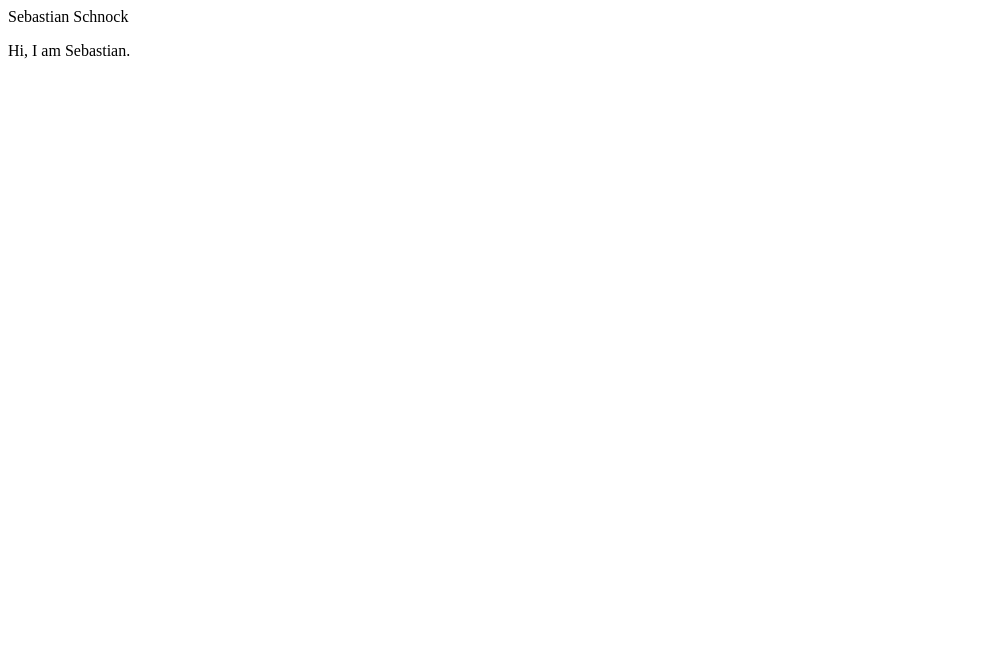
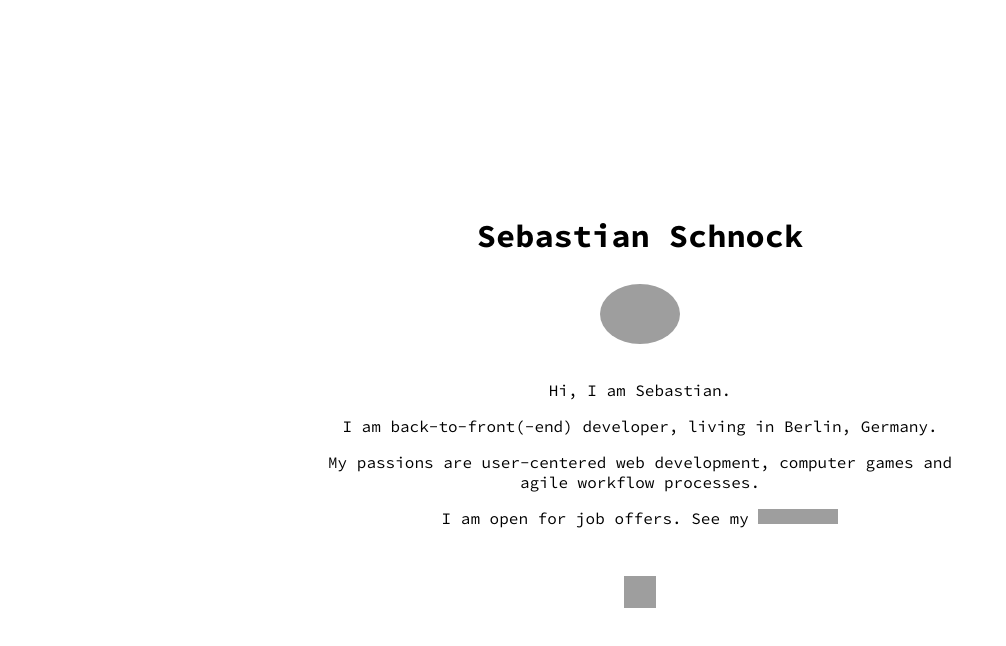
Before and after one commit to sebastianschnock/sebastianschnock.github.io, a plain HTML site: page index.html in a window 1280 px wide. Shown: the whole page, without its empty margins (0-1006 px from the left). Drawn offline with Linux system fonts and the light colour scheme; grey boxes are pictures that could not be loaded.

Commit message:
First draft

```diff
--- a/index.html
+++ b/index.html
@@ -1,20 +1,48 @@
 <!DOCTYPE html>
-<html lang="en">
+<html lang='en'>
 <head>
-    <meta charset="UTF-8">
+    <meta charset='UTF-8'>
     <title>Sebastian Schnock</title>
+    <link rel='stylesheet' href='main.css' />
 </head>
 <body>
 
-    <header>Sebastian Schnock</header>
+    <section class='main-content'>
 
-    <section class="introduction">
+        <header class='main-header'>Sebastian Schnock</header>
 
-        <p>
-            Hi, I am Sebastian.
-        </p>
+        <section class='introduction'>
+
+            <img src='https://avatars2.githubusercontent.com/u/9643485'
+                 alt='Sebastian Schnock'
+                 class='avatar-image' />
+
+            <p>
+                Hi, I am Sebastian.
+            </p>
+
+            <p>
+                I am back-to-front(-end) developer, living in Berlin, Germany.
+            </p>
+
+            <p>
+                My passions are user-centered web development, computer games and
+                agile workflow processes.
+            </p>
+
+            <p>
+                I am open for job offers. See my
+                <a href='http://www.xing.com/profile/Sebastian_Schnock' target='_blank' rel='me'><img src='http://www.xing.com/img/buttons/14_en_btn.gif' width='80' height='15' alt='Sebastian Schnock'></a>
+            </p>
+
+            <div class='github-link'>
+                <a href='https://github.com/sebastianschnock'></a>
+            </div>
+        </section>
+
 
     </section>
 
+
 </body>
 </html>
--- /dev/null
+++ b/main.css
@@ -0,0 +1,86 @@
+/*******************************************************************************
+
+    Base styles
+
+*******************************************************************************/
+
+
+
+html {
+    height: 100%;
+}
+
+body {
+    position: relative;
+    height: 100%;
+    font-family: 'SourceCodePro';
+}
+
+
+
+
+
+/*******************************************************************************
+
+    Fonts
+
+*******************************************************************************/
+
+
+
+@font-face {
+  font-family: SourceCodePro;
+  src: url('assets/fonts/SourceCodePro-Regular.otf');
+}
+@font-face {
+  font-family: SourceCodePro;
+  src: url('assets/fonts/SourceCodePro-Bold.otf');
+  font-weight: bold;
+}
+
+
+
+
+
+/*******************************************************************************
+
+    Content
+
+*******************************************************************************/
+
+
+
+.main-content {
+    position: absolute;
+    top: 50%;
+    left: 50%;
+    transform: translate(-50%, -50%);
+    text-align: center;
+}
+
+.main-header {
+    font-weight: bold;
+    font-size: 2em;
+    line-height: 2em;
+}
+
+.avatar-image {
+    border-radius: 100%;
+    width: 5em;
+    height: auto;
+    margin: 1em 0;
+}
+
+.github-link {
+    background-image: url('assets/images/Octocat.png');
+    background-size: cover;
+    background-position: center center;
+    height: 2em;
+    width: 2em;
+    display: inline-block;
+    margin-top: 2em;
+}
+.github-link a {
+    display: block;
+    height: 100%;
+}
```
Also changed, not shown: assets/fonts/SourceCodePro-Bold.otf (added), assets/fonts/SourceCodePro-Regular.otf (added), 1 other file.
